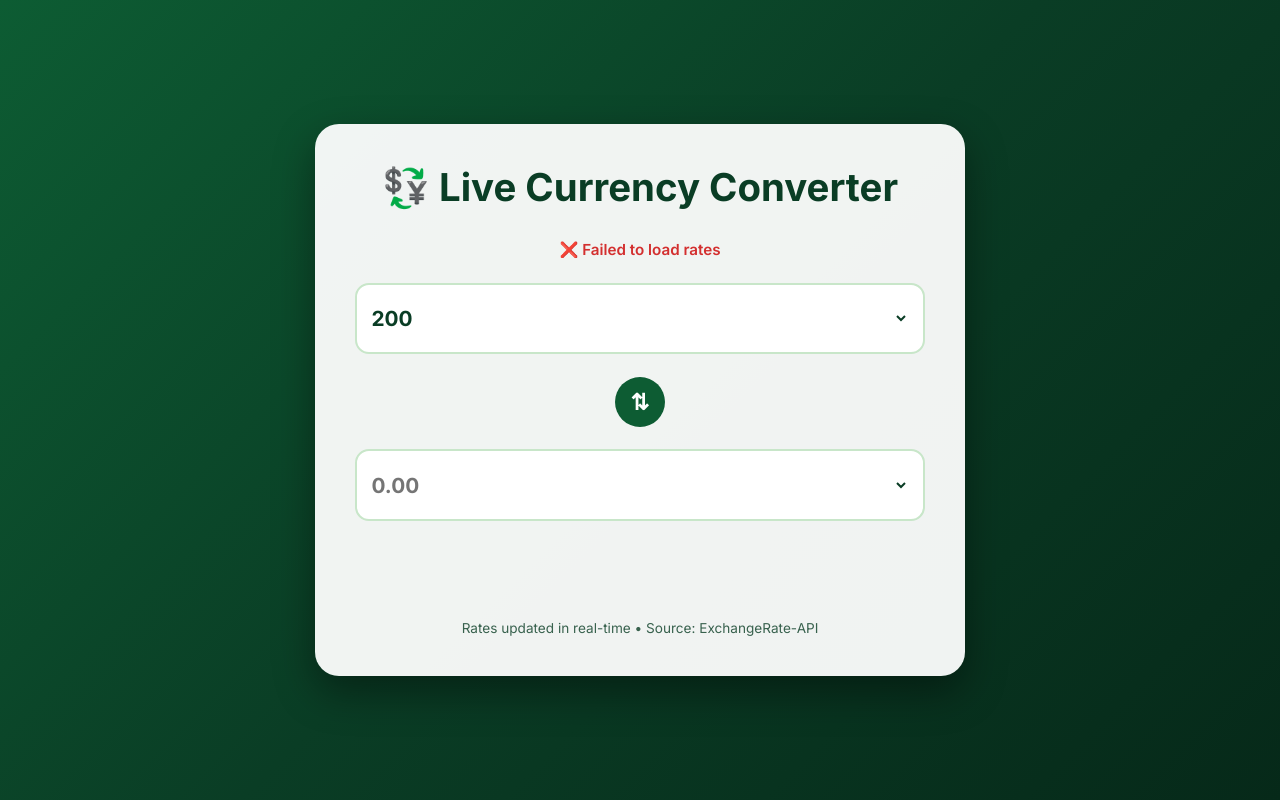
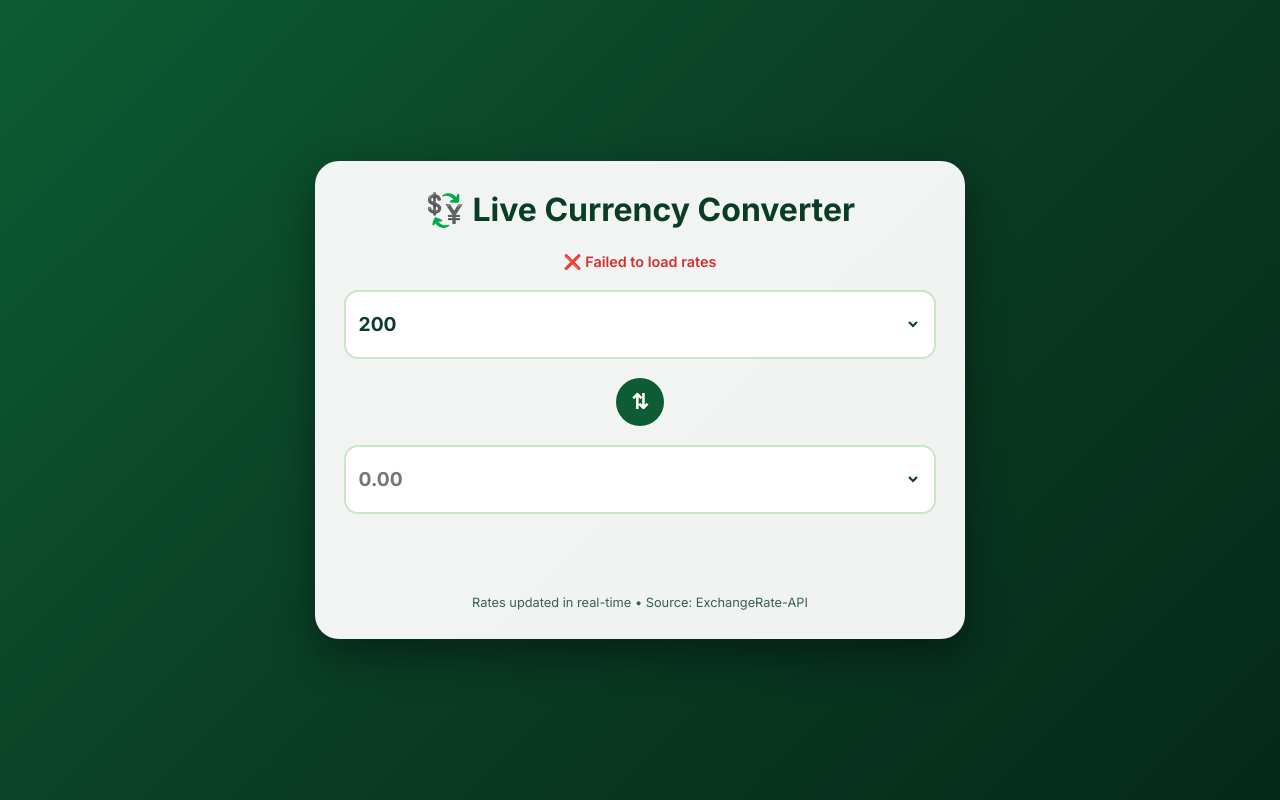
Before and after one commit to NarimanOusman/currency_convertor, a Django app: page /dashboard/ in a window 1280 px wide. Run offline with Django 5.2, Linux system fonts and the light colour scheme; lists and menus that the app fills with data are empty.

Commit message:
gunicorn

```diff
--- a/currency/templates/dashboard.html
+++ b/currency/templates/dashboard.html
@@ -18,7 +18,7 @@
             background: linear-gradient(135deg, #0d5c33, #0a3d25, #062919);
             color: white;
             min-height: 100vh;
-            padding: 2rem;
+            padding: 1rem;
             display: flex;
             justify-content: center;
             align-items: center;
@@ -30,22 +30,22 @@
             background: rgba(255, 255, 255, 0.94);
             color: #0a3d25;
             border-radius: 24px;
-            padding: 2.5rem;
+            padding: 1.8rem;
             box-shadow: 0 16px 40px rgba(0, 0, 0, 0.4);
         }
 
         h1 {
             text-align: center;
-            margin-bottom: 1.8rem;
+            margin-bottom: 1.5rem;
             color: #0a3d25;
-            font-size: 2.4rem;
+            font-size: 2rem;
             font-weight: 700;
         }
 
         .status {
             text-align: center;
-            margin-bottom: 1.5rem;
-            font-size: 0.95rem;
+            margin-bottom: 1.2rem;
+            font-size: 0.9rem;
             color: #0d5c33;
             font-weight: 600;
         }
@@ -53,53 +53,61 @@
         .converter {
             display: flex;
             flex-direction: column;
-            gap: 1.4rem;
+            gap: 1.2rem;
         }
 
         .input-group {
             display: flex;
             align-items: center;
-            gap: 1rem;
+            gap: 0.8rem;
             background: white;
-            padding: 0.9rem;
+            padding: 0.8rem;
             border-radius: 14px;
             border: 2px solid #c8e6c9;
         }
 
         .input-group input {
             flex: 1;
-            font-size: 1.3rem;
+            font-size: 1.2rem;
             border: none;
             outline: none;
             background: transparent;
             color: #0a3d25;
             font-weight: 700;
+            min-width: 0;
         }
 
         .input-group select {
-            min-width: 110px;
-            padding: 0.5rem;
+            min-width: 100px;
+            padding: 0.5rem 0.8rem;
             font-size: 1.1rem;
             border: none;
             outline: none;
-            background: transparent;
+            background: white;
+            /* ✅ Critical: don't use transparent on mobile */
             color: #0a3d25;
             font-weight: 600;
             cursor: pointer;
+            border-radius: 8px;
+
+            /* Preserve native dropdown arrow on all devices */
+            -webkit-appearance: menulist;
+            -moz-appearance: menulist;
+            appearance: menulist;
         }
 
         .swap-btn {
             background: #0d5c33;
             color: white;
             border: none;
-            width: 50px;
-            height: 50px;
+            width: 48px;
+            height: 48px;
             border-radius: 50%;
             font-weight: bold;
             cursor: pointer;
             margin: 0 auto;
             display: block;
-            font-size: 1.4rem;
+            font-size: 1.3rem;
             transition: transform 0.3s;
         }
 
@@ -110,32 +118,38 @@
 
         .rate-info {
             text-align: center;
-            margin-top: 1.2rem;
-            font-size: 1.1rem;
+            margin-top: 1rem;
+            font-size: 1rem;
             color: #0d5c33;
             font-weight: 600;
-            min-height: 1.6rem;
+            min-height: 1.4rem;
         }
 
         .footer-note {
             text-align: center;
-            margin-top: 2rem;
-            font-size: 0.85rem;
+            margin-top: 1.5rem;
+            font-size: 0.8rem;
             color: #0a3d25;
             opacity: 0.8;
         }
 
         @media (max-width: 600px) {
             .container {
-                padding: 1.8rem;
+                padding: 1.4rem;
             }
 
             h1 {
-                font-size: 2rem;
+                font-size: 1.8rem;
             }
 
             .input-group input {
-                font-size: 1.15rem;
+                font-size: 1.1rem;
+            }
+
+            .input-group select {
+                font-size: 1rem;
+                min-width: 90px;
+                padding: 0.4rem 0.6rem;
             }
         }
     </style>
@@ -173,7 +187,7 @@
 
         let rates = null;
         let lastFetch = 0;
-        const CACHE_TIME = 60000; // 60 seconds
+        const CACHE_TIME = 60000;
 
         async function fetchRates() {
             const now = Date.now();
@@ -184,6 +198,7 @@
 
             try {
                 status.textContent = "Loading latest rates...";
+                // 🔥 Fixed: removed trailing spaces in URL
                 const res = await fetch('https://api.exchangerate-api.com/v4/latest/USD');
                 if (!res.ok) throw new Error("API fetch failed");
                 const data = await res.json();
@@ -213,7 +228,6 @@
 
             fromCurrency.value = 'USD';
             toCurrency.value = 'RWF';
-
             convert('from');
         }
 
@@ -239,29 +253,20 @@
                     amountTo.value = '';
                     return;
                 }
-                const result = val * rate;
-                amountTo.value = parseFloat(result.toFixed(2)).toString();
+                amountTo.value = (val * rate).toFixed(2);
             } else if (changedField === 'to') {
                 const val = parseFloat(amountTo.value);
                 if (isNaN(val) || val <= 0) {
                     amountFrom.value = '';
                     return;
                 }
-                const result = val / rate;
-                amountFrom.value = parseFloat(result.toFixed(2)).toString();
+                amountFrom.value = (val / rate).toFixed(2);
             }
         }
 
         function swapCurrencies() {
-            const tempCur = fromCurrency.value;
-            const tempAmt = amountFrom.value;
-
-            fromCurrency.value = toCurrency.value;
-            amountFrom.value = amountTo.value;
-
-            toCurrency.value = tempCur;
-            amountTo.value = tempAmt;
-
+            [fromCurrency.value, toCurrency.value] = [toCurrency.value, fromCurrency.value];
+            [amountFrom.value, amountTo.value] = [amountTo.value, amountFrom.value];
             if (amountFrom.value) convert('from');
             else if (amountTo.value) convert('to');
         }
@@ -271,7 +276,6 @@
         fromCurrency.addEventListener('change', () => convert('from'));
         toCurrency.addEventListener('change', () => convert('to'));
 
-        // Start!
         fetchRates();
     </script>
 </body>
```
